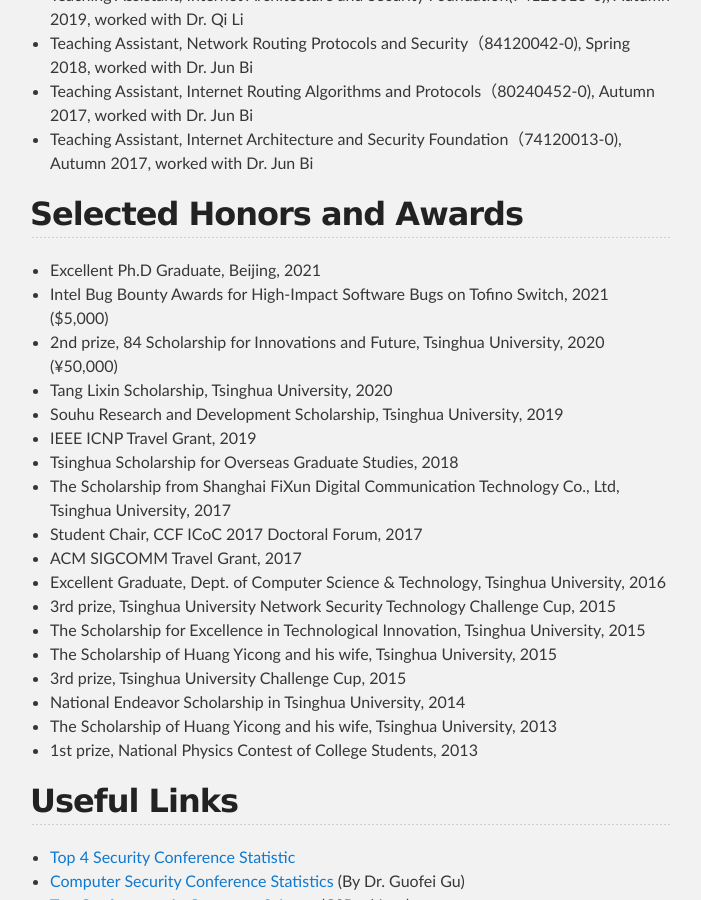
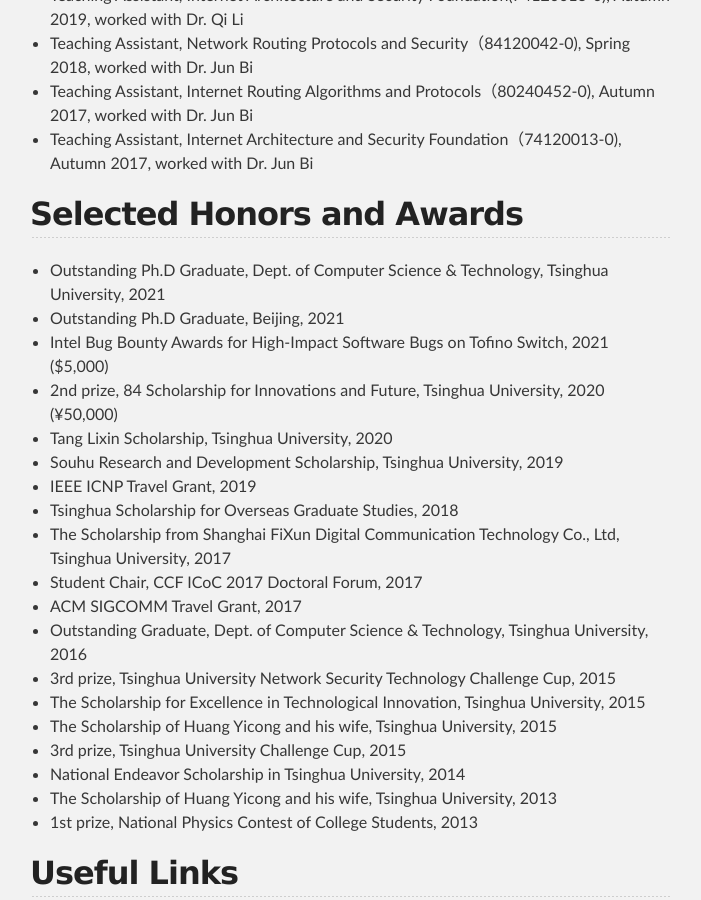
Before and after one commit to zhangmenghao/zhangmenghao.github.io, a Jekyll site: the page built from index.md, in a window 1280 px wide and 900 px high, scrolled down 3918 px. Shown: the whole window, without its empty margins (290-991 px from the left). Built offline with Jekyll 4.4.1, drawn with Linux system fonts in a browser that asks for light colours.

Commit message:
Update honor

```diff
--- a/index.md
+++ b/index.md
@@ -130,7 +130,8 @@
 
 
 ## Selected Honors and Awards
-* Excellent Ph.D Graduate, Beijing, 2021
+* Outstanding Ph.D Graduate, Dept. of Computer Science & Technology, Tsinghua University, 2021
+* Outstanding Ph.D Graduate, Beijing, 2021
 * Intel Bug Bounty Awards for High-Impact Software Bugs on Tofino Switch, 2021 ($5,000)
 * 2nd prize, 84 Scholarship for Innovations and Future, Tsinghua University, 2020 (¥50,000)
 * Tang Lixin Scholarship, Tsinghua University, 2020
@@ -140,7 +141,7 @@
 * The Scholarship from Shanghai FiXun Digital Communication Technology Co., Ltd, Tsinghua University, 2017
 * Student Chair, CCF ICoC 2017 Doctoral Forum, 2017
 * ACM SIGCOMM Travel Grant, 2017
-* Excellent Graduate, Dept. of Computer Science & Technology, Tsinghua University, 2016
+* Outstanding Graduate, Dept. of Computer Science & Technology, Tsinghua University, 2016
 * 3rd prize, Tsinghua University Network Security Technology Challenge Cup, 2015
 * The Scholarship for Excellence in Technological Innovation, Tsinghua University, 2015
 * The Scholarship of Huang Yicong and his wife, Tsinghua University, 2015
```
